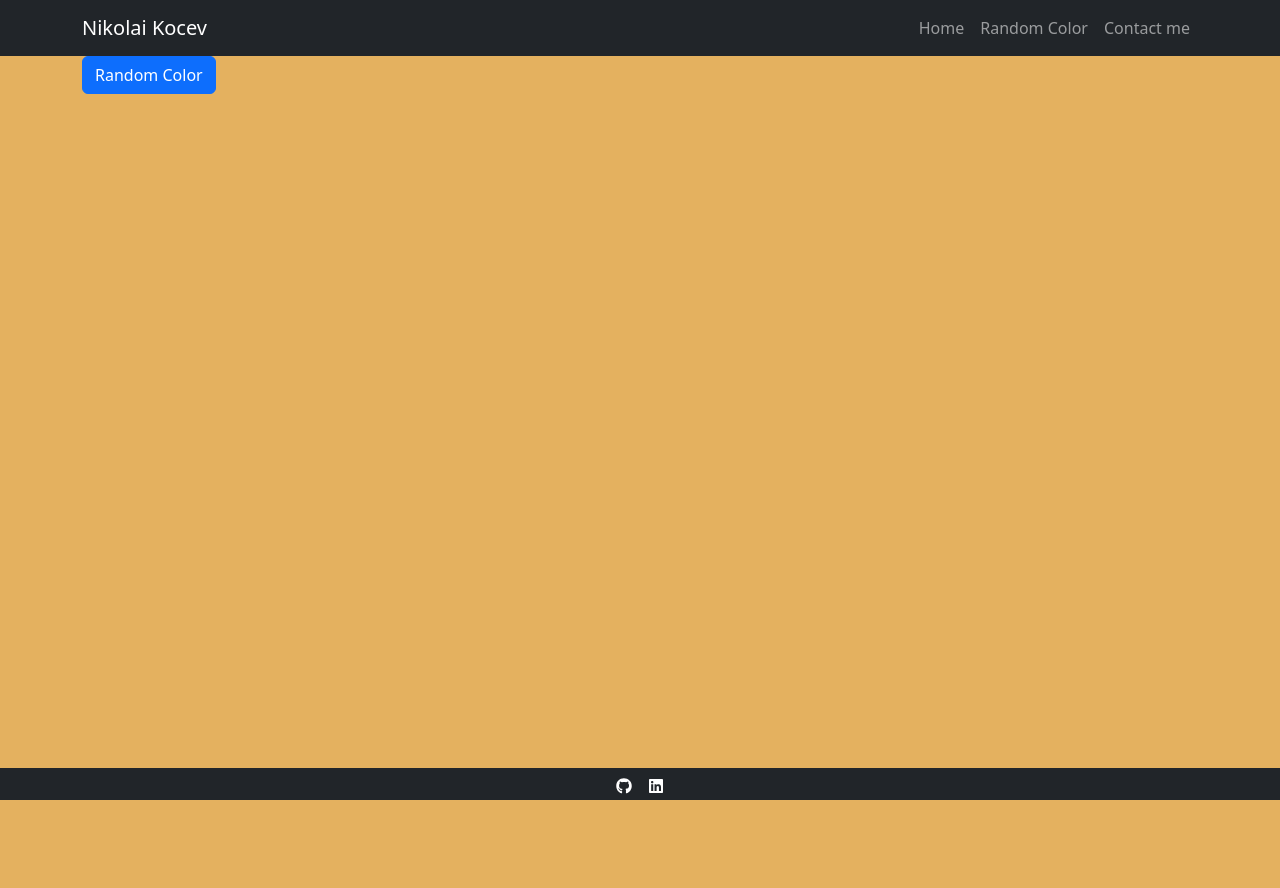
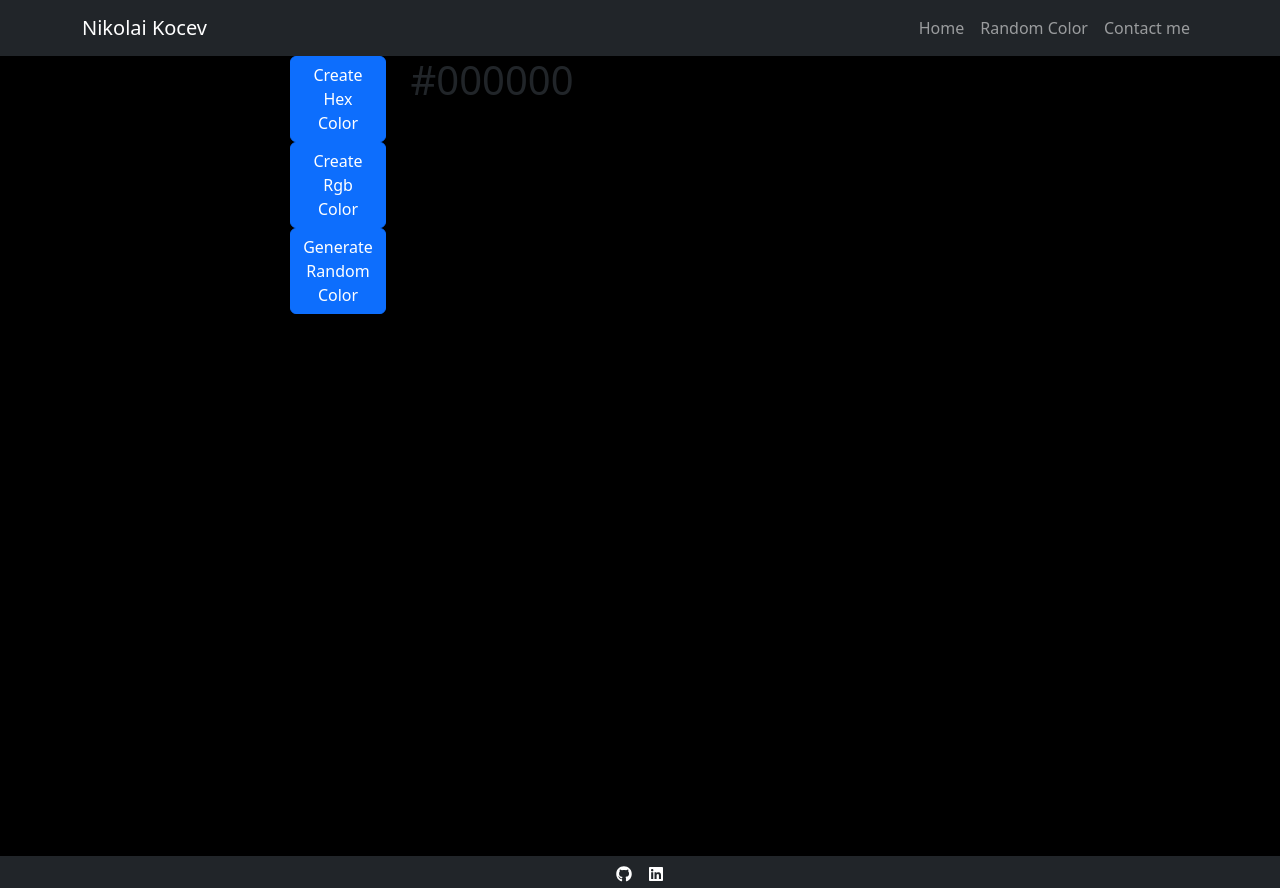
Before and after one commit to NikyAviator/nikolaikocev, a React (Vite) app in the folder frontend/: page /randomcolor in a window 1280 px wide. Before the commit the page ends 800 px from the top, so only its background shows below. Built offline with nearby package versions, Linux system fonts and the light colour scheme; a web font is replaced by a local one.

Commit message:
Random Color fixed!
Styling needed!

```diff
--- a/frontend/src/Components/random-color/RandomColor.jsx
+++ b/frontend/src/Components/random-color/RandomColor.jsx
@@ -1,18 +1,80 @@
 import '../../scss/styles.scss';
+import { useState } from 'react';
 import { Container, Row, Col, Button } from 'react-bootstrap';
 
 const RandomColor = () => {
+  const [typeOfColor, setTypeOfColor] = useState('hex');
+  const [color, setColor] = useState('#000000');
+
+  const randomColorUtil = (length) => {
+    return Math.floor(Math.random() * length);
+  };
+
+  const handleRandomHexColor = () => {
+    // # + 6 random numbers or letters
+    const hex = [1, 2, 3, 4, 5, 6, 7, 8, 9, 'A', 'B', 'C', 'D', 'E', 'F'];
+    let hexColor = '#';
+
+    for (let i = 0; i < 6; i++) {
+      hexColor += hex[randomColorUtil(hex.length)];
+    }
+    console.log(hexColor);
+
+    setColor(hexColor);
+  };
+  const handleRandomRgbColor = () => {
+    const r = randomColorUtil(256);
+    const g = randomColorUtil(256);
+    const b = randomColorUtil(256);
+    console.log(r, g, b);
+
+    setColor(`rgb(${r},${g},${b})`);
+  };
+
   return (
     <>
-      <Container>
-        <Row>
-          <Col>
-            <Button type='button' class='btn btn-secondary'>
-              Random Color
-            </Button>
-          </Col>
-        </Row>
-      </Container>
+      <div
+        style={{
+          width: 'auto',
+          height: '100vh',
+          backgroundColor: color,
+        }}
+      >
+        <Container className='d-flex justify-content-center align-items-center'>
+          <Row md={6}>
+            <Col>
+              <Button
+                onClick={() => setTypeOfColor('hex')}
+                type='button'
+                class='btn btn-secondary'
+              >
+                Create Hex Color
+              </Button>
+              <Button
+                onClick={() => setTypeOfColor('rgb')}
+                type='button'
+                class='btn btn-secondary'
+              >
+                Create Rgb Color
+              </Button>
+              <Button
+                onClick={
+                  typeOfColor === 'hex'
+                    ? handleRandomHexColor
+                    : handleRandomRgbColor
+                }
+                type='button'
+                class='btn btn-secondary'
+              >
+                Generate Random Color
+              </Button>
+            </Col>
+            <Col md={6}>
+              <h1>{color}</h1>
+            </Col>
+          </Row>
+        </Container>
+      </div>
     </>
   );
 };
--- a/frontend/src/scss/styles.scss
+++ b/frontend/src/scss/styles.scss
@@ -13,5 +13,6 @@ $body-bg: #e4b15f; // Set your desired background color
 // Import your own SCSS files
 @import './sticky-footer.scss';
 @import '../Components/Accordion/Accordion.scss';
+@import '../Components/random-color/randomcolor.scss';
 @import './nikyinfo.scss';
 @import './nikytextinfo.scss';
```
Also changed, not shown: frontend/src/Components/random-color/randomcolor.scss (added).
